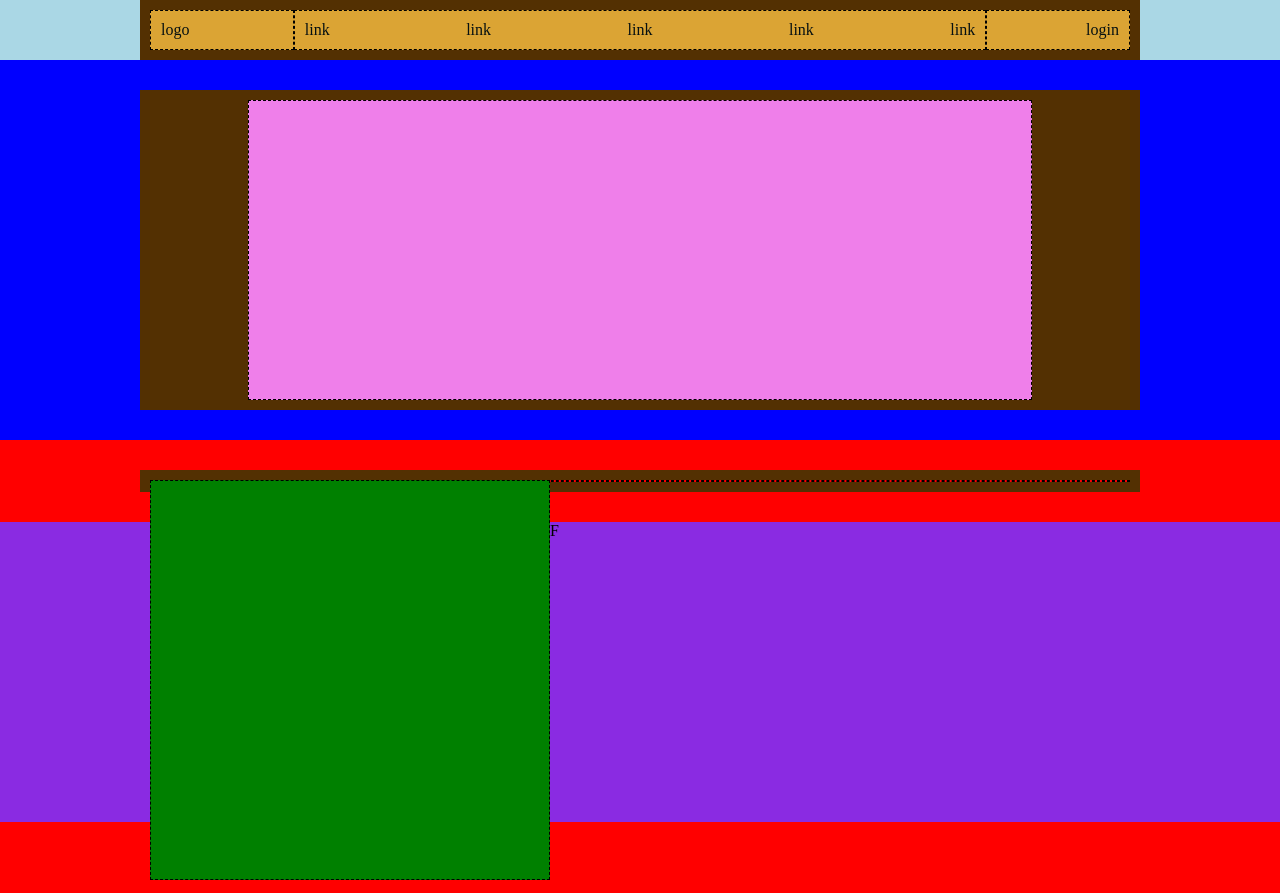
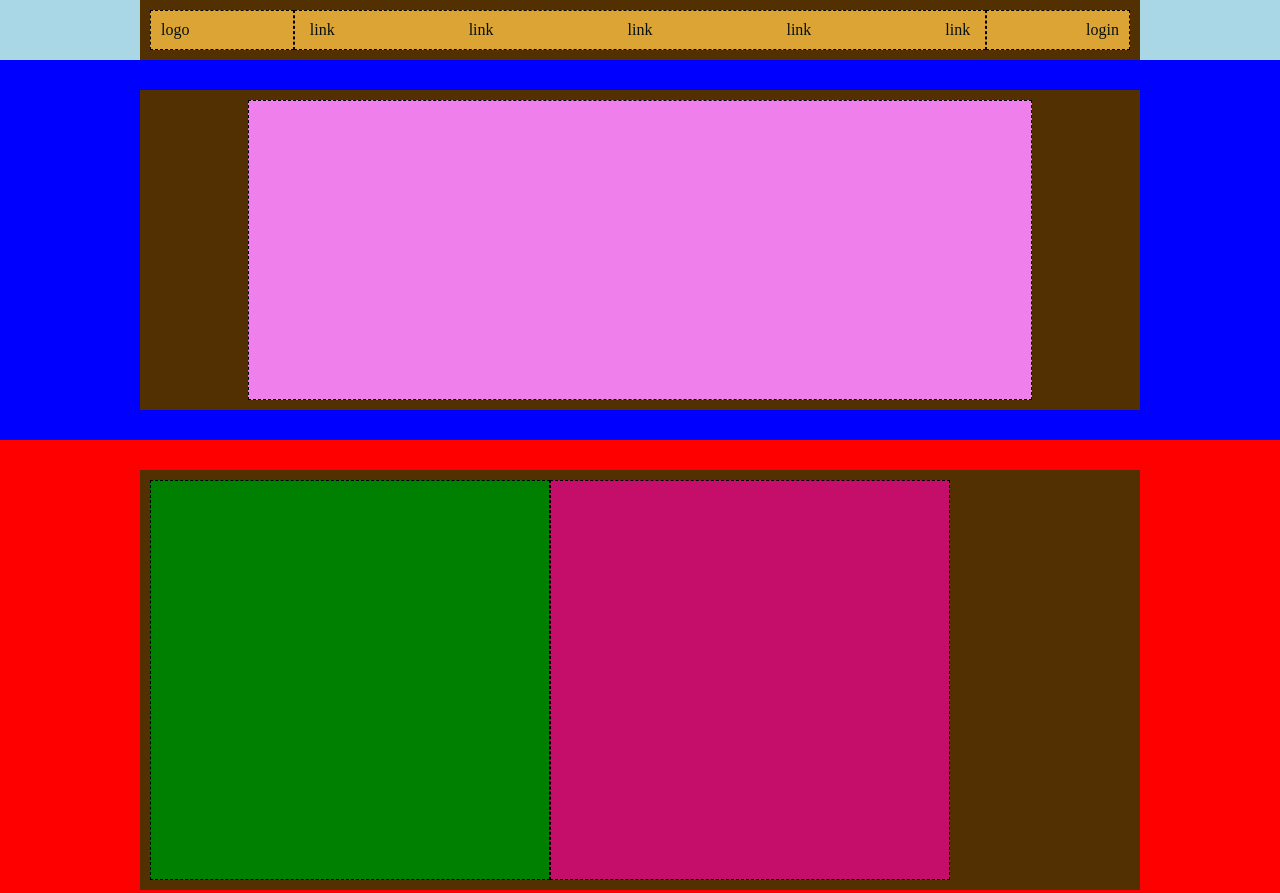
Before and after one commit to GianniMarkQuagliani/htmlcss-struttura-discord, a plain HTML site: page index.html in a window 1280 px wide. Shown: the top 893 px of the page. Drawn offline with Linux system fonts and the light colour scheme.

```diff
--- a/assets/css/style.css
+++ b/assets/css/style.css
@@ -13,7 +13,6 @@
 nav{
   background-color: rgb(219, 164, 52);
 }
-
 /* ho aggiunto un contenitore, definendo l'altezza massima e minima, ho definito anche i margini destra e sinistra mettendoli in auto e uno spazio  */
 .container{
   max-width: 1000px;
@@ -35,6 +34,11 @@
   display: flex;
   justify-content: space-between;
 }
+
+.flex2{
+  display: flex;
+}
+
 /* ho aggiunto un bordo tratteggiato  */
 .border{
   border: 1px dashed black;
@@ -49,6 +53,8 @@
 /* ho tolto lo style, eliminando i pallini  */
 ul{
   list-style: none;
+  padding-left: 5px;
+  padding-right: 5px;
 }
 
 /* ho definito una larghezza, uno spazio e allineato il testo, del logo e del login */
@@ -76,11 +82,7 @@
   width: 80%;
   margin: 0 auto;
 }
-.clearfix::after{
-  content: "";
-  display: table;
-  clear: both;
-}
+
 .contenitore-grande{
   background-color: green;
   height: 400px;
@@ -88,7 +90,10 @@
   width: 400px;
 }
 .contenitore-piccolo{
-  background-color: red;
+  background-color: rgb(197, 14, 105);
+  height: 400px;
+  float: left;
+  width: 400px;
 }
 
 
```
